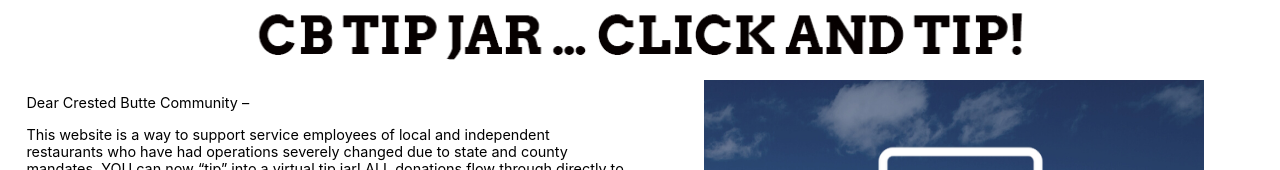
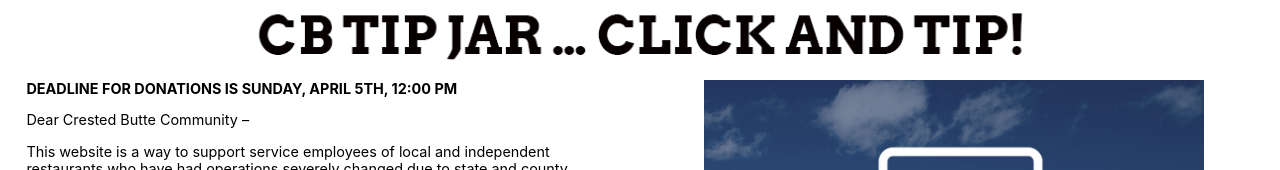
Before and after one commit to kennyjacobson/cbtipjar, a React (Create React App) app: page / in a window 1280 px wide. Shown: the top 170 px of the page. Built offline with nearby package versions, Linux system fonts and the light colour scheme; no server answers.

Commit message:
Added Deadline Text

```diff
--- a/src/App.js
+++ b/src/App.js
@@ -31,6 +31,11 @@ function App() {
           <div className="App-header-content-container">
             <div className="App-header-content-item App-header-content-item-letter">
               <div>
+                <div>
+                  <b>DEADLINE FOR DONATIONS IS SUNDAY, APRIL 5TH, 12:00 PM</b>
+                </div>
+
+
                 <p>
                   Dear Crested Butte Community –
                 </p>
```
